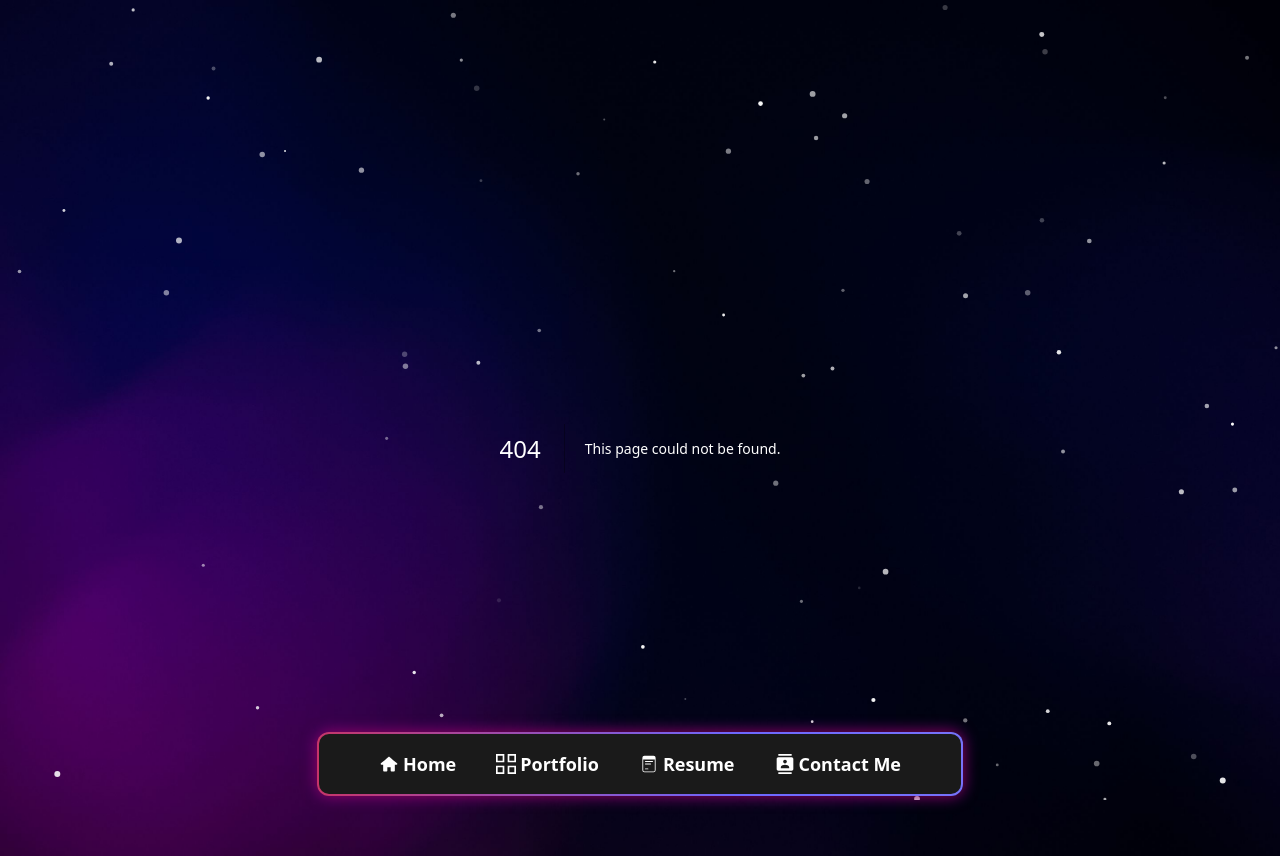
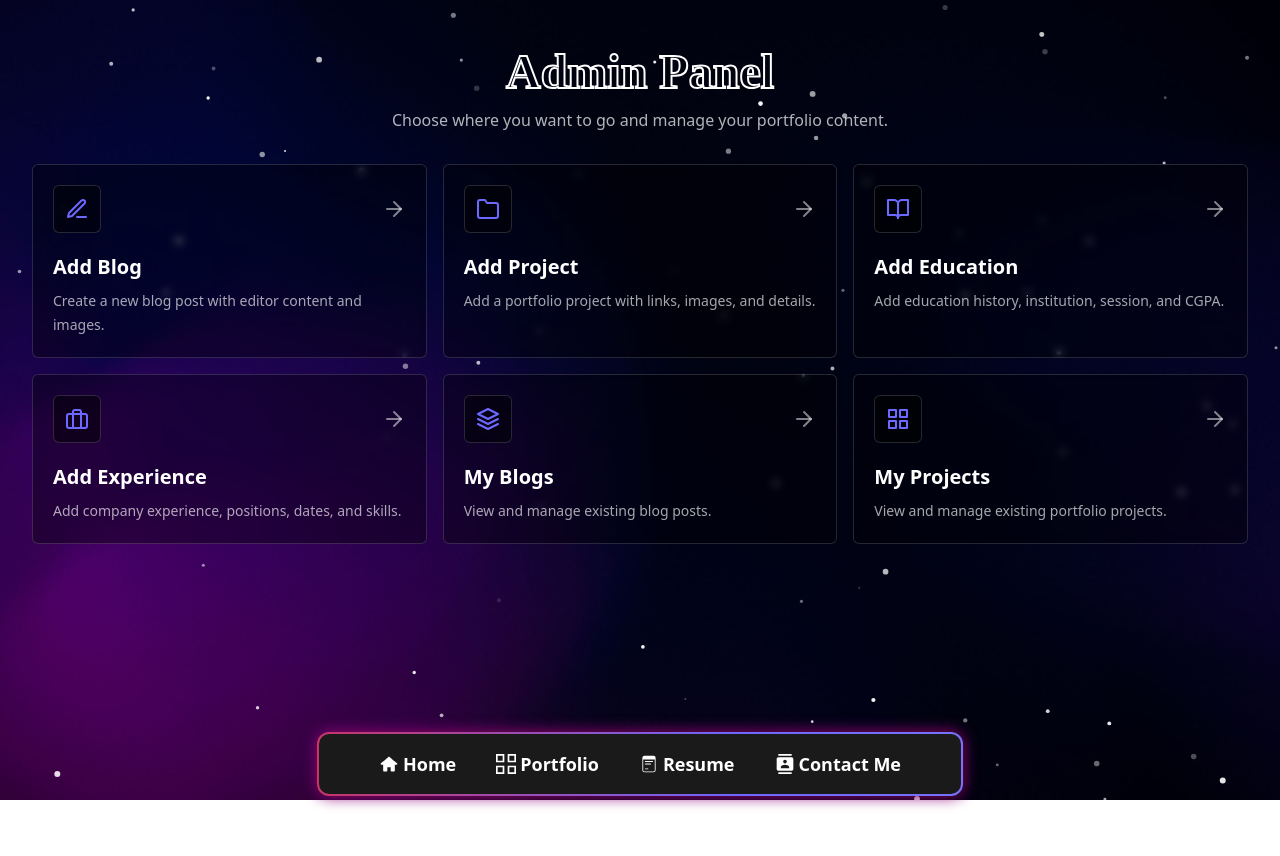
Before and after one commit to mahmudhasan07/mahmud-portfolio, a Next.js app: page /admin-panel in a window 1280 px wide. Before the commit this address had no page. After the commit the page ends 800 px from the top, so only its background shows below. Built offline with nearby package versions, Linux system fonts and the light colour scheme.

Commit message:
update booking model

```diff
--- /dev/null
+++ b/src/app/(admin panel)/admin-panel/page.tsx
@@ -0,0 +1,94 @@
+import { Metadata } from "next";
+import Link from "next/link";
+import {
+  FiArrowRight,
+  FiBookOpen,
+  FiBriefcase,
+  FiEdit3,
+  FiFolder,
+  FiGrid,
+  FiLayers,
+} from "react-icons/fi";
+
+export const metadata: Metadata = {
+  title: "Admin Panel | Mahmud Portfolio",
+  description: "Admin dashboard for managing portfolio content.",
+};
+
+const adminRoutes = [
+  {
+    title: "Add Blog",
+    description: "Create a new blog post with editor content and images.",
+    href: "/admin-panel/add-blog",
+    icon: FiEdit3,
+  },
+  {
+    title: "Add Project",
+    description: "Add a portfolio project with links, images, and details.",
+    href: "/admin-panel/add-project",
+    icon: FiFolder,
+  },
+  {
+    title: "Add Education",
+    description: "Add education history, institution, session, and CGPA.",
+    href: "/admin-panel/add-education",
+    icon: FiBookOpen,
+  },
+  {
+    title: "Add Experience",
+    description: "Add company experience, positions, dates, and skills.",
+    href: "/admin-panel/add-experience",
+    icon: FiBriefcase,
+  },
+  {
+    title: "My Blogs",
+    description: "View and manage existing blog posts.",
+    href: "/admin-panel/my-blogs",
+    icon: FiLayers,
+  },
+  {
+    title: "My Projects",
+    description: "View and manage existing portfolio projects.",
+    href: "/admin-panel/my-projects",
+    icon: FiGrid,
+  },
+];
+
+export default function AdminPanelPage() {
+  return (
+    <section className="pb-24">
+      <div className="mb-8 text-center">
+        <h1 className="londrina mb-3 text-3xl font-bold md:text-4xl lg:text-5xl">
+          Admin Panel
+        </h1>
+        <p className="mx-auto max-w-2xl text-white/70">
+          Choose where you want to go and manage your portfolio content.
+        </p>
+      </div>
+
+      <div className="grid gap-4 md:grid-cols-2 xl:grid-cols-3">
+        {adminRoutes.map((route) => {
+          const Icon = route.icon;
+
+          return (
+            <Link
+              key={route.href}
+              href={route.href}
+              className="group rounded-md border border-white/15 bg-black/35 p-5 text-white backdrop-blur-sm transition hover:-translate-y-1 hover:border-secondary hover:bg-secondary/10"
+            >
+              <div className="mb-5 flex items-center justify-between gap-4">
+                <span className="inline-flex h-12 w-12 items-center justify-center rounded-md border border-white/15 bg-black/50 text-2xl text-secondary">
+                  <Icon />
+                </span>
+                <FiArrowRight className="text-2xl text-white/50 transition group-hover:translate-x-1 group-hover:text-secondary" />
+              </div>
+
+              <h2 className="mb-2 text-xl font-bold">{route.title}</h2>
+              <p className="text-sm leading-6 text-white/65">{route.description}</p>
+            </Link>
+          );
+        })}
+      </div>
+    </section>
+  );
+}
```
